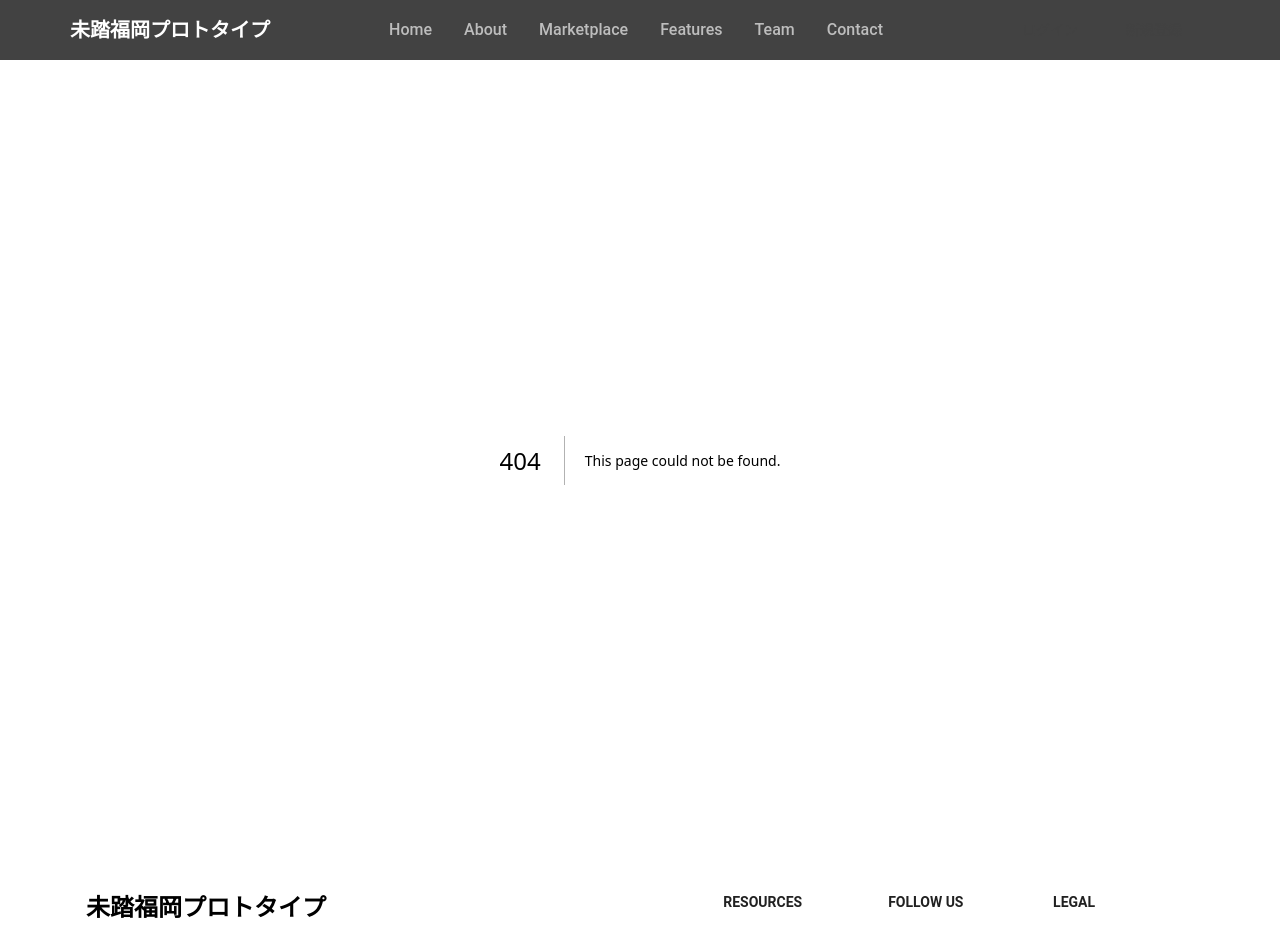
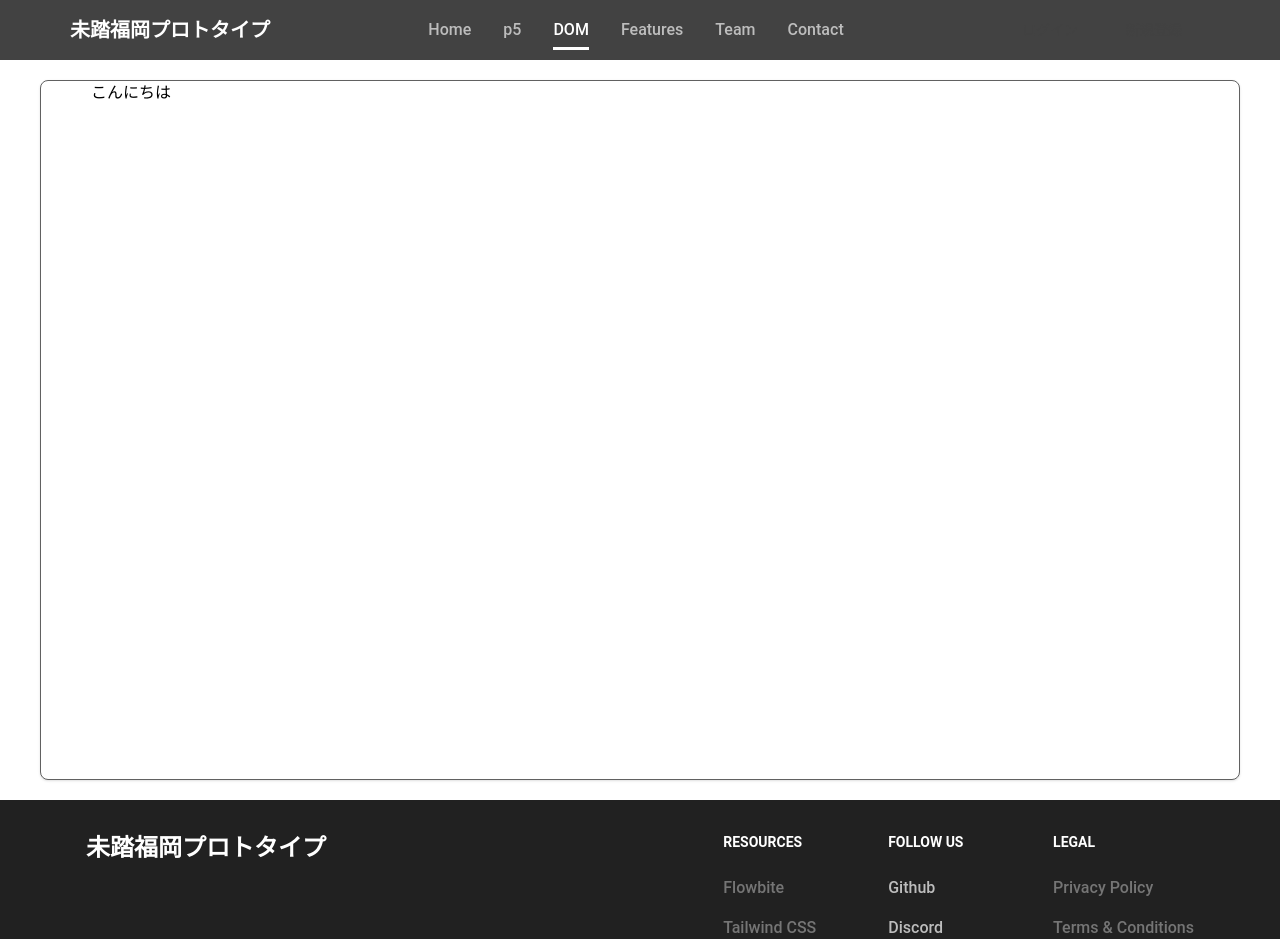
Before and after one commit to Tebaeleven/mitou-fukuoka-ai-prototype, a Next.js app: page /dom in a window 1280 px wide. Before the commit this address had no page. Shown: the top 939 px of the page. Built offline with nearby package versions, Linux system fonts and the light colour scheme.

Commit message:
jsxを変換したdomをclassで管理

```diff
--- a/components/Footer/Footer.tsx
+++ b/components/Footer/Footer.tsx
@@ -3,7 +3,7 @@ import React from "react";
 
 export default function Footer() {
     return (
-        <footer className="bg-white dark:bg-gray-900">
+        <footer className="bg-gray-900">
             <div className="mx-auto w-full max-w-screen-xl p-4 py-6 lg:py-8">
                 <div className="md:flex md:justify-between">
                     <div className="mb-6 md:mb-0">
@@ -16,14 +16,14 @@ export default function Footer() {
                             className="mr-3 h-6 sm:h-9"
                             alt="Flowbite Logo"
                         /> */}
-                            <span className="self-center text-2xl font-semibold whitespace-nowrap dark:text-white">
+                            <span className="self-center text-2xl font-semibold whitespace-nowrap text-white">
                                 未踏福岡プロトタイプ
                             </span>
                         </Link>
                     </div>
                     <div className="grid grid-cols-2 gap-8 sm:gap-6 sm:grid-cols-3">
                         <div>
-                            <h2 className="mb-6 text-sm font-semibold text-gray-900 uppercase dark:text-white">
+                            <h2 className="mb-6 text-sm font-semibold text-gray-900 uppercase text-white">
                                 Resources
                             </h2>
                             <ul className="text-gray-600 dark:text-gray-400 font-medium">
@@ -46,11 +46,11 @@ export default function Footer() {
                             </ul>
                         </div>
                         <div>
-                            <h2 className="mb-6 text-sm font-semibold text-gray-900 uppercase dark:text-white">
+                            <h2 className="mb-6 text-sm font-semibold  uppercase text-white">
                                 Follow us
                             </h2>
-                            <ul className="text-gray-600 dark:text-gray-400 font-medium">
-                                <li className="mb-4">
+                            <ul className="text-gray-400 font-medium">
+                                <li className="mb-4 ">
                                     <a
                                         href=""
                                         className="hover:underline "
@@ -69,10 +69,10 @@ export default function Footer() {
                             </ul>
                         </div>
                         <div>
-                            <h2 className="mb-6 text-sm font-semibold text-gray-900 uppercase dark:text-white">
+                            <h2 className="mb-6 text-sm font-semibold uppercase text-white">
                                 Legal
                             </h2>
-                            <ul className="text-gray-600 dark:text-gray-400 font-medium">
+                            <ul className="text-gray-600  font-medium">
                                 <li className="mb-4">
                                     <a href="#" className="hover:underline">
                                         Privacy Policy
--- a/components/Header/header.tsx
+++ b/components/Header/header.tsx
@@ -99,11 +99,8 @@ export default function Header() {
                     >
                         <ul className="flex flex-col mt-4 font-medium lg:flex-row lg:space-x-8 lg:mt-0">
                             <CustomLink href="/" title="Home" />
-                            <CustomLink href="/about" title="About" />
-                            <CustomLink
-                                href="/Marketplace"
-                                title="Marketplace"
-                            />
+                            <CustomLink href="/p5" title="p5" />
+                            <CustomLink href="/dom" title="DOM" />
                             <CustomLink href="/Features" title="Features" />
                             <CustomLink href="/Team" title="Team" />
                             <CustomLink href="/contact" title="Contact" />
--- a/components/Sketch/sketch.tsx
+++ b/components/Sketch/Materials.tsx
@@ -87,6 +87,7 @@ export const SketchComponent = () => {
         console.log("リサイズ");
     };
 
+
     return (
         <>
             <div className="relative">
--- /dev/null
+++ b/pages/dom.tsx
@@ -0,0 +1,56 @@
+import React, { useEffect } from "react";
+import { Button } from "@material-tailwind/react";
+import ReactDOM from "react-dom";
+import { relative } from "path";
+
+export default function Dom() {
+
+    if (typeof window !== "undefined") {
+
+        class MyClass {
+            constructor() {
+                this.x = 0; // 初期位置
+            }
+            moveElement() {
+                this.x += 10; // 移動量
+                const element = this.render();
+                ReactDOM.render(element, document.getElementById("root"));
+            }
+
+            render() {
+                return (
+                    <>
+                        <div
+                            variant="gradient"
+                            style={{
+                                position: "absolute",
+                                left: this.x
+                            }}
+                        >
+                            こんにちは
+                        </div>
+                    </>
+                );
+            }
+        }
+
+        const instance = new MyClass();
+        useEffect(() => {
+            const interval = setInterval(() => {
+                instance.moveElement();
+            }, 1000); // 1秒ごとに移動
+
+            return () => {
+                clearInterval(interval);
+            };
+        }, []);
+    }
+
+    return (
+        <div
+            className="block  bg-white border  rounded-lg shadow border-gray-700 m-auto my-5 h-[700px] w-[1200px] "
+            id="root"
+            style={{ position: "relative" }}
+        ></div>
+    );
+}
--- a/pages/index.tsx
+++ b/pages/index.tsx
@@ -1,17 +1,13 @@
 import Image from "next/image";
 import Header from "@/components/Header/header";
 import dynamic from "next/dynamic";
-const SketchComponents = dynamic(() => import("@/components/Sketch/sketch"), {
-    ssr: false,
-});
+import { Skeleton } from "@mui/material";
 
 export default function Home() {
     return (
         <>
-            <div className="block  bg-white border border-gray-200 rounded-lg shadow  dark:border-gray-700 m-auto my-5 h-[700px] w-[1200px]">
+            <div className="block  bg-white border  rounded-lg shadow border-gray-700 m-auto my-5 h-[700px] w-[1200px]">
                 {/* <div className="block  bg-white border border-gray-200 rounded-lg shadow  p-5 w-10"></div> */}
-                <SketchComponents size="100" />
-
             </div>
         </>
     );
--- /dev/null
+++ b/pages/p5.tsx
@@ -0,0 +1,14 @@
+import React from "react";
+import dynamic from "next/dynamic";
+
+const MaterialsComponents = dynamic(() => import("@/components/Sketch/Materials"), {
+    ssr: false,
+});
+
+export default function p5() {
+    return (
+        <div className="block  bg-white border  rounded-lg shadow border-gray-700 m-auto my-5 h-[700px] w-[1200px]">
+            <MaterialsComponents />;
+        </div>
+    );
+}
```
